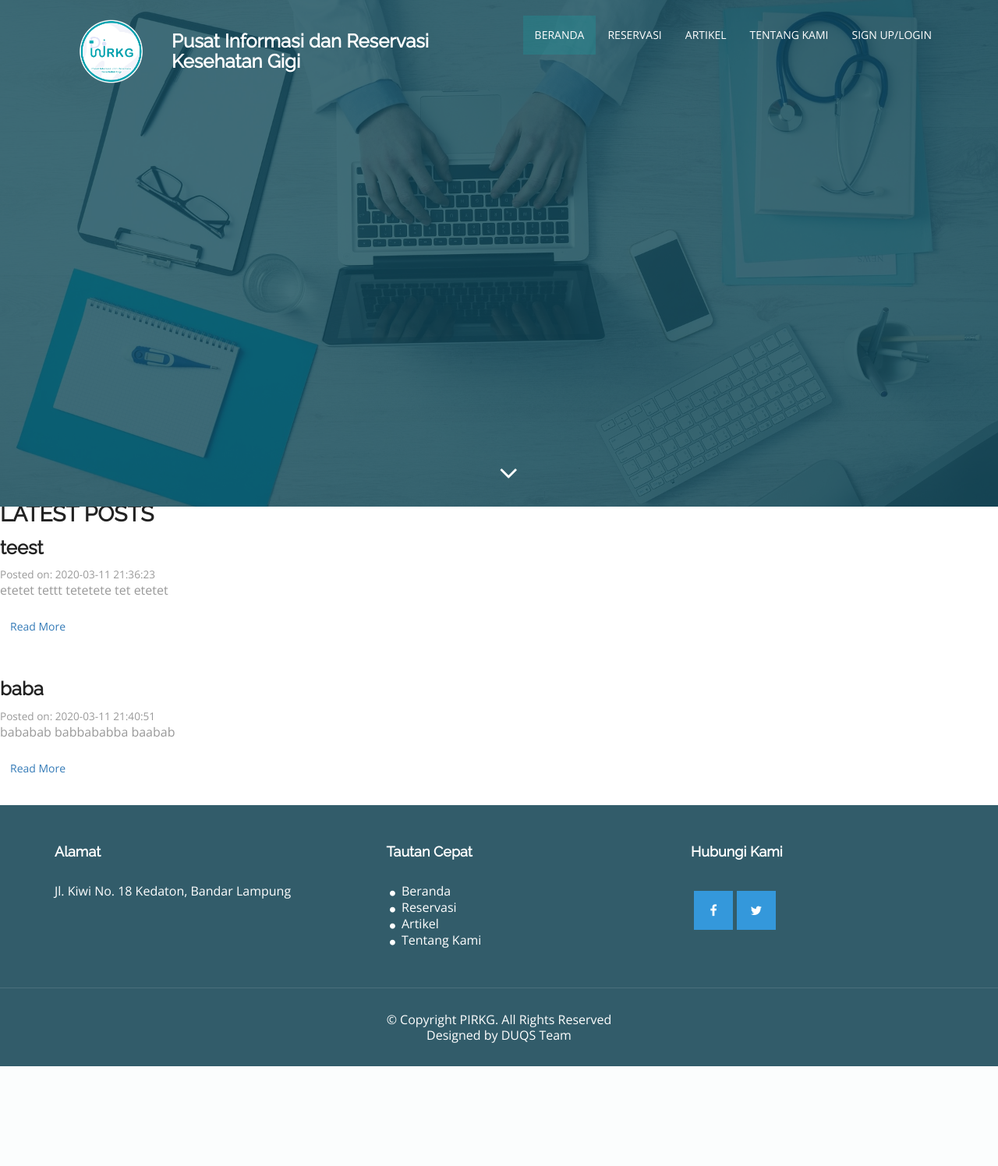
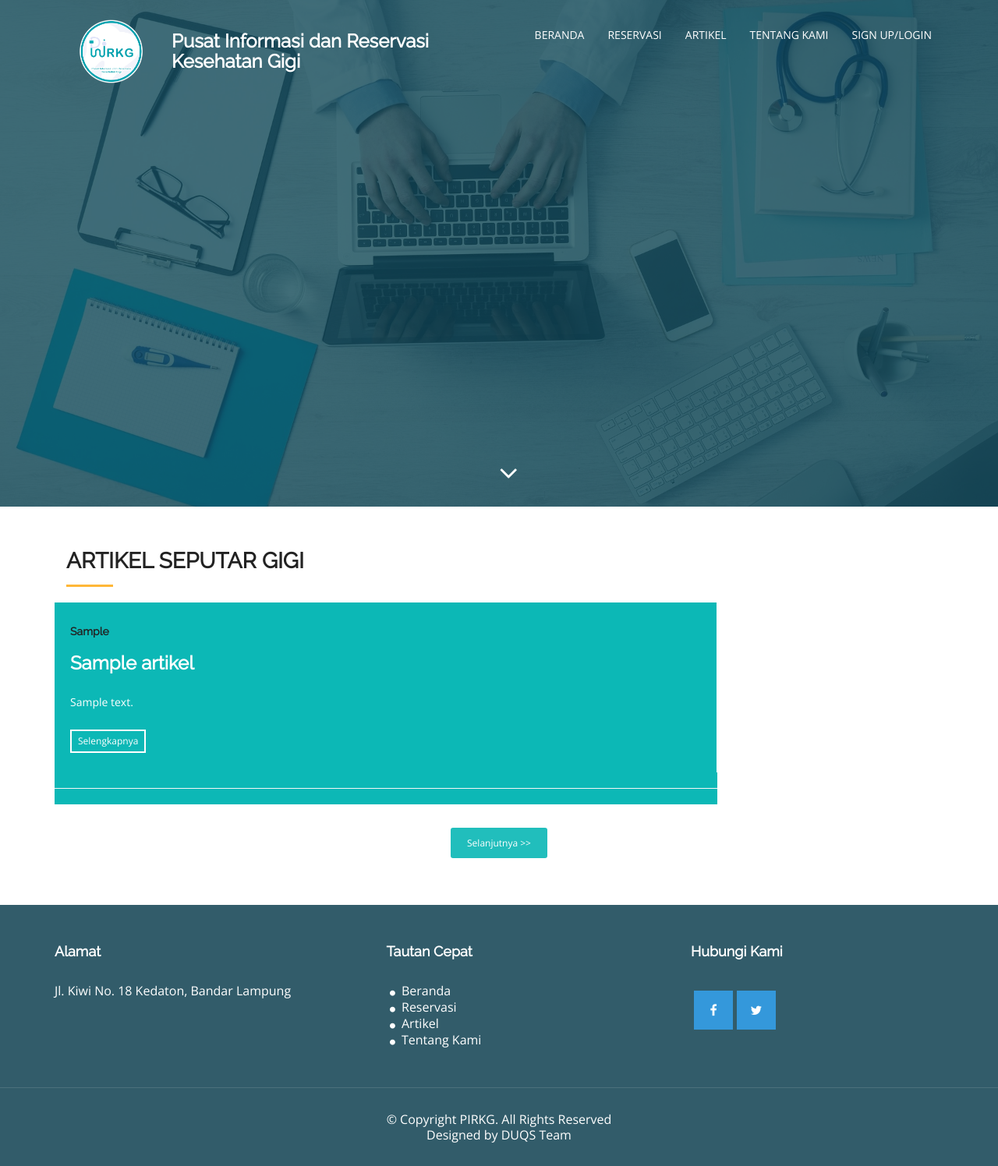
Before and after one commit to Mariadinii/PIRKG, a CodeIgniter app: page /PIRKG/posts in a window 1280 px wide. Shown: the whole page at 78% size. Before the commit the page ends 1368 px from the top, so only its background shows below. Run offline with CodeIgniter, Linux system fonts and the light colour scheme; data comes from the database, SQL or seed files in the repository; tables that the repository leaves empty or names only in its code hold one stand-in row (values such as "Sample post"); some libraries are stand-ins or nearby versions; some web fonts are replaced.

Commit message:
test artikel

```diff
--- a/application/controllers/Posts.php
+++ b/application/controllers/Posts.php
@@ -3,7 +3,7 @@
 		public function index(){
 
 			//Title page capital letter to begin with
-			$data['title'] = 'Latest Posts';
+			$data['title'] = 'Artikel Seputar Gigi ';
 
 			$data['posts'] = $this->post_model->get_posts();
 
@@ -12,8 +12,8 @@
 			$this->load->view('templates/footer');
 		}
 
-		public function view($pk = NULL){
-			$data['post'] = $this->post_model->get_posts($pk);
+		public function view($id_artikel = NULL){
+			$data['post'] = $this->post_model->get_posts($id_artikel);
 
 			if (empty($data['post'])) {
 				show_404();
--- a/application/models/Post_model.php
+++ b/application/models/Post_model.php
@@ -4,14 +4,14 @@
 			$this->load->database();
 		}
 
-		public function get_posts($pk = FALSE){
-			if ($pk === FALSE) {
-				$query = $this->db->get('test');
+		public function get_posts($id_artikel = FALSE){
+			if ($id_artikel === FALSE) {
+				$query = $this->db->get('artikel');
 				return $query->result_array();
 			}
 
 			//'test' adalah table yang dipiilih
-			$query = $this->db->get_where('test', array('pk' => $pk));
+			$query = $this->db->get_where('artikel', array('id_artikel' => $id_artikel));
 			return $query->row_array();
 		}
 	}
--- a/application/views/posts/index.php
+++ b/application/views/posts/index.php
@@ -1,11 +1,34 @@
-<h2><?= $title ?></h2>
-<?php foreach ($posts as $post) : ?>
-	<h3><?php echo $post['judul']; ?></h3>
-	<small>Posted on: <?php echo $post['waktu']; ?></small>
-	<br>
-	<?php echo $post['ket']; ?>
-	<br>
-	<br>
-	<p><a class="btn btn-outline-info" href="<?php echo site_url('/posts/'.$post['pk']); ?>">Read More</a></p>
-	<br>
-<?php endforeach; ?>
+
+<!--cta-->
+<section id="cta-1" class="section-padding">
+    <div class="container">
+      <div class="row"></div>
+      	<div class="col-md-12">
+          <h2 class="ser-title">Artikel Seputar Gigi </h2>
+          <hr class="botm-line">
+        </div>
+
+        <!-- Isi -->
+        <?php foreach ($posts as $post) : ?>
+        <div class="schedule-tab">
+            <div class="mt-boxy-color"></div>
+            <div class="medi-info">
+              <h5><?php echo $post['waktu']; ?></h5>
+              <h3><?php echo $post['judul']; ?></h3>
+              <p><?php echo $post['isi']; ?></p>
+              <a href="<?php echo site_url('/posts/'.$post['id_artikel']); ?>" class="medi-info-btn">Selengkapnya</a>
+            </div>
+             <hr class="botm-line2"></h>
+            </div>
+         <?php endforeach; ?>
+         <!-- End of isi -->
+
+        </div>
+      </div>
+      <div class="banner-text text-center">
+        <a href="#contact" class="btn btn-appoint">Selanjutnya >></a>
+      </div>
+  </section>
+
+
+  <!--cta-->
--- a/application/views/posts/view.php
+++ b/application/views/posts/view.php
@@ -1,6 +1,6 @@
 <h2><?php echo $post['judul']; ?></h2>
 <small class="post-date">Posted on: <?php echo $post['waktu']; ?></small>
 <div class="post-body">
-	<?php echo $post['ket']; ?>
+	<?php echo $post['isi']; ?>
 
 </div>
--- a/application/views/templates/header.php
+++ b/application/views/templates/header.php
@@ -32,9 +32,9 @@
             </div>
             <div class="collapse navbar-collapse navbar-right" id="myNavbar">
               <ul class="nav navbar-nav">
-                <li class="active"><a href="<?php echo base_url(); ?>">Beranda</a></li>
+                <li class=""><a href="<?php echo base_url(); ?>">Beranda</a></li> <!-- class="active" untuk mengaktiftan bar -->
                 <li class=""><a href="<?php echo base_url(); ?>reservasi">Reservasi</a></li>
-                <li class=""><a href="<?php echo base_url(); ?>artikel">Artikel</a></li>
+                <li class=""><a href="<?php echo base_url(); ?>posts">Artikel</a></li>
                 <li class=""><a href="<?php echo base_url(); ?>tentang_kami">Tentang Kami</a></li>
                 <li class=""><a href="#l">Sign Up/Login</a></li>
               </ul>
```
